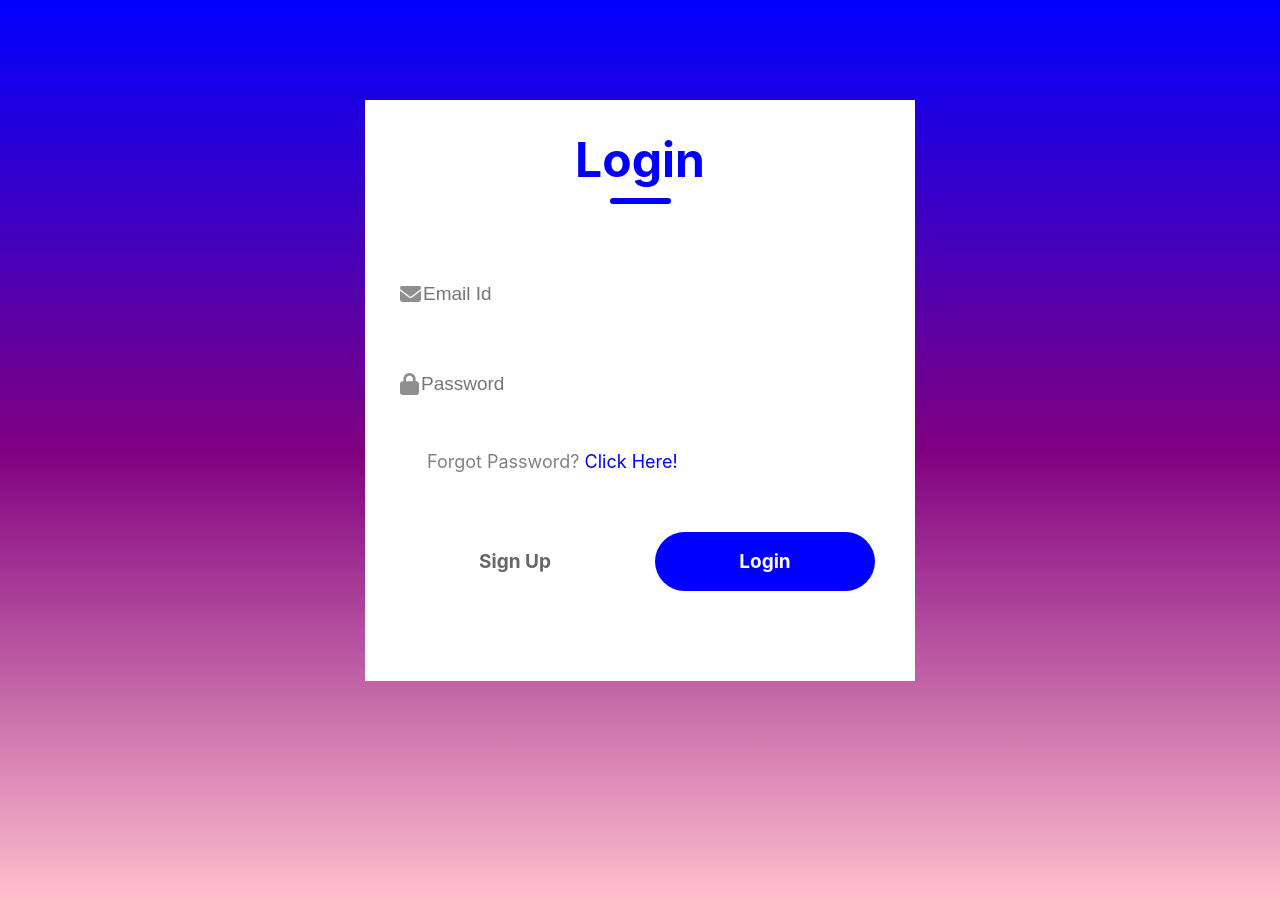
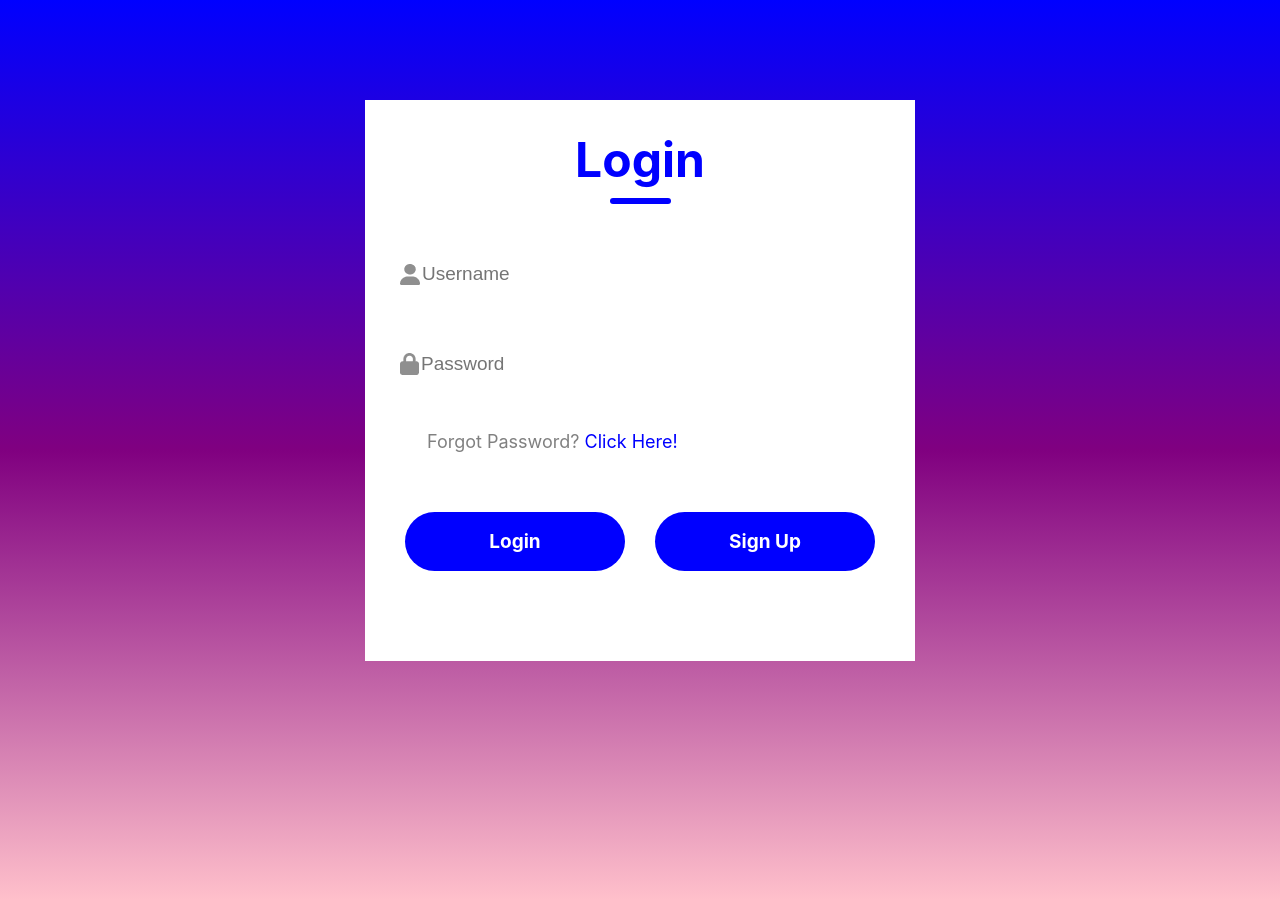
Before and after one commit to shankyy28/Mock-Mate, a React (Create React App) app in the folder login-signup/: page / in a window 1280 px wide. Built offline with nearby package versions, Linux system fonts and the light colour scheme.

Commit message:
status: login page front-end and back-end working

```diff
--- a/login-signup/src/Components/LoginSignup/LoginSignup.css
+++ b/login-signup/src/Components/LoginSignup/LoginSignup.css
@@ -1,4 +1,5 @@
 .container{
+    background-image: url('bluecyber.gif');
     display:flex;
     flex-direction: column;
     margin:auto;
@@ -94,6 +95,7 @@
     font-weight: 700;
     cursor: pointer;
 }
+
 .gray{
     background: white;
     color: #676767;
--- a/login-signup/src/Components/LoginSignup/LoginSignup.jsx
+++ b/login-signup/src/Components/LoginSignup/LoginSignup.jsx
@@ -1,13 +1,48 @@
-import React, { useState } from 'react'
-import './LoginSignup.css'
+import React, { useState } from 'react';
+import './LoginSignup.css';
 
-import user_icon from '../Assets/person.png'
-import email_icon from '../Assets/email.png'
-import password_icon from '../Assets/password.png'
+import user_icon from '../Assets/person.png';
+import email_icon from '../Assets/email.png';
+import password_icon from '../Assets/password.png';
 
 const LoginSignup = () => {
-    const[action,setAction]= useState("Login");
+    const [action, setAction] = useState("Login");
+    const [formData, setFormData] = useState({
+        fullName: "",
+        username: "",
+        email: "",
+        password: ""
+    });
 
+    const handleInputChange = (e) => {
+        const { name, value } = e.target;
+        setFormData((prevState) => ({
+            ...prevState,
+            [name]: value,
+        }));
+    };
+
+    const handleSubmit = async () => {
+        const url = action === "Login" ? "http://localhost:5000/login" : "http://localhost:5000/signup";
+        try {
+            const response = await fetch(url, {
+                method: "POST",
+                headers: {
+                    'Content-Type': 'application/json'
+                },
+                body: JSON.stringify(formData)
+            });
+
+            const result = await response.json();
+            if (response.ok) {
+                console.log(`${action} successful!`, result);
+            } else {
+                console.error(`${action} failed`, result);
+            }
+        } catch (error) {
+            console.error("Error:", error);
+        }
+    };
 
     return (
         <div className='container'>
@@ -16,38 +51,80 @@ const LoginSignup = () => {
                 <div className="underline"></div>
             </div>
             <div className="inputs">
-            {action==="Login"?<div></div>:<div className="input">
-                <img src={user_icon} alt=""/>
-                <input type="text" placeholder="Full Name"/>
-            </div>}
-
-
-            {action==="Login"?<div></div>:<div className="input">
-                <img src={user_icon} alt=""/>
-                <input type="text" placeholder="Username"/>
-            </div>}
-
-
+                {action === "Sign Up" && (
+                    <>
+                        <div className="input">
+                            <img src={user_icon} alt="" />
+                            <input
+                                type="text"
+                                placeholder="Full Name"
+                                name="fullName"
+                                value={formData.fullName}
+                                onChange={handleInputChange}
+                            />
+                        </div>
 
                         <div className="input">
-                <img src={email_icon} alt=""/>
-                <input type="email" placeholder="Email Id "/>
+
+                            <img src={email_icon} alt="" />
+                            <input
+                                type="email"
+                                placeholder="Email Id"
+                                name="email"
+                                value={formData.email}
+                                onChange={handleInputChange}
+                            />
+                        </div>
+                    </>
+                )}
+
+                <div className="input">
+                <img src={user_icon} alt="" />
+                    <input
+                        type="text"
+                        placeholder="Username"
+                        name="username"
+                        value={formData.username}
+                        onChange={handleInputChange}
+                    />
                 </div>
                 <div className="input">
-                <img src={password_icon} alt=""/>
-                <input type="password" placeholder="Password" />
+                    <img src={password_icon} alt="" />
+                    <input
+                        type="password"
+                        placeholder="Password"
+                        name="password"
+                        value={formData.password}
+                        onChange={handleInputChange}
+                    />
+                </div>
             </div>
 
+            {action === "Login" && (
+                <div className="forgot-password">
+                    Forgot Password? <span>Click Here!</span>
                 </div>
-        {action==="Sign Up"?<div></div>:<div className="forgot-password">Forgot Password? <span>Click Here!</span></div>}
+            )}
 
             <div className="submit-container">
-            <div className={action==="Login"?"submit gray":"submit"}onClick={()=>{setAction("Sign Up")}}>Sign Up</div>
-            <div className={action==="Sign Up"?"submit gray":"submit"}onClick={()=>{setAction("Login")}}>Login</div>
+                <div className="submit main-button" onClick={handleSubmit}>
+                    {action === "Login" ? "Login" : "Sign Up"}
                 </div>
 
+                {action === "Login" && (
+                    <div className="submit secondary-button" onClick={() => setAction("Sign Up")}>
+                        Sign Up
                     </div>
-  )
-}
+                )}
 
-export default LoginSignup
+                {action === "Sign Up" && (
+                    <div className="submit secondary-button" onClick={() => setAction("Login")}>
+                        Login
+                    </div>
+                )}
+            </div>
+        </div>
+    );
+};
+
+export default LoginSignup;
```
Also changed, not shown: 1 other file (tests, documents, lock files or other folders). Lines whose indentation alone changed are shown as unchanged.
